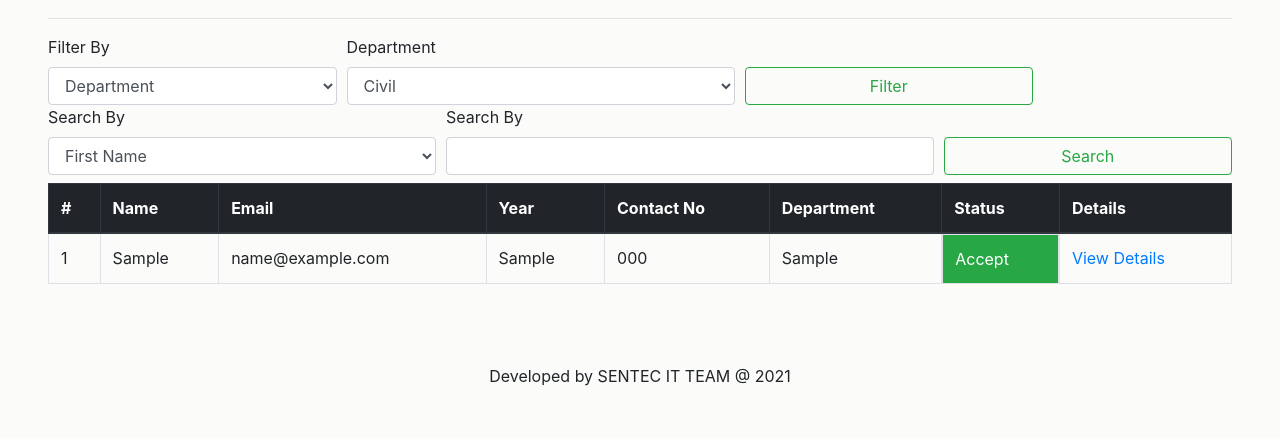
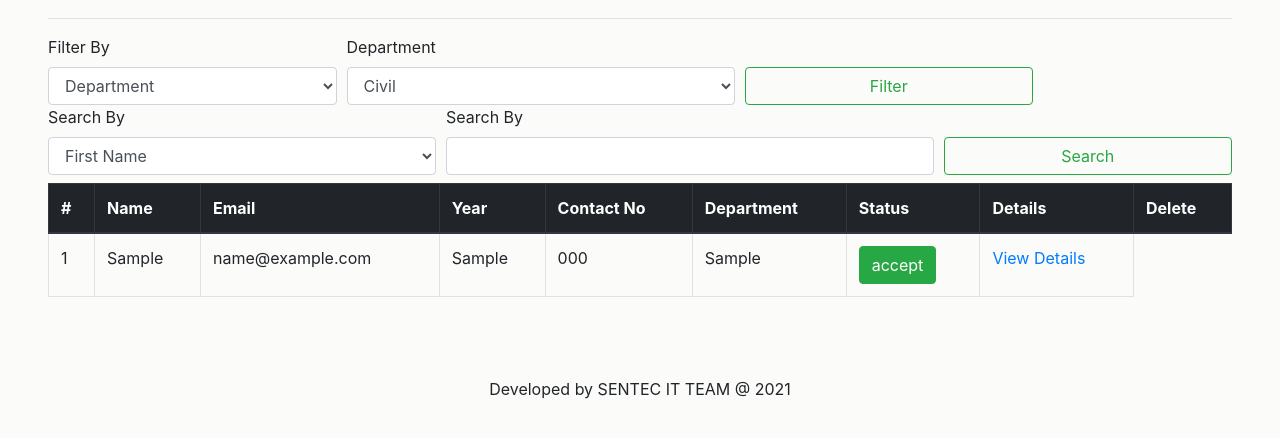
Before and after one commit to bilaltahseen/Sentec-Requirement-System, a Flask app: page /registrations in a window 1280 px wide. Shown: the part 149-587 px from the top of the page. Run offline with Flask 2, Linux system fonts and the light colour scheme; a user stored in the database is signed in; tables that the repository leaves empty hold one stand-in row (values such as "Sample post"); some libraries are stand-ins or nearby versions.

Commit message:
added Delete Button

```diff
--- a/main.py
+++ b/main.py
@@ -228,3 +228,17 @@ def statistics():
             return render_template('statistics.html')
     else:
         return redirect(url_for('auth.login'))
+
+
+@main.route('/delete', methods=['POST'])
+@login_required
+def delete():
+    if current_user.email == 'president@sentec.com':
+        email = request.form.get('email')
+        current_canidate = Canidates.query.filter_by(email=email).first()
+        db.session.delete(current_canidate)
+        db.session.commit()
+        flash(f'Candidate {email} deleted ', category='danger')
+        return redirect(url_for('main.registrations'))
+    else:
+        return redirect(url_for('auth.login'))
--- a/templates/registrations.html
+++ b/templates/registrations.html
@@ -129,6 +129,7 @@
             <th scope="col ">Department</th>
             <th scope="col ">Status</th>
             <th scope="col ">Details</th>
+            <th scope="col ">Delete</th>
           </tr>
         </thead>
         <tbody>
@@ -141,13 +142,13 @@
             <td>{{registarions.phone_number}}</td>
             <td>{{registarions.department}}</td>
             {% if registarions.status == 'pending'%}
-            <td class="text-white text-capitalize d-block bg-info">{{registarions.status}}</td>
+            <td><button  class="btn btn-info" style="pointer-events: none;">{{registarions.status}}</button></td>
             {% elif registarions.status == 'hold'%}
-            <td class="text-white text-capitalize d-block bg-primary">{{registarions.status}}</td>
+            <td><button  class="btn btn-primary" style="pointer-events: none;">{{registarions.status}}</button></td>
             {% elif registarions.status == 'accept'%}
-            <td class="text-white text-capitalize d-block bg-success">{{registarions.status}}</td>
+            <td><button  class="btn btn-success" style="pointer-events: none;">{{registarions.status}}</button></td>
             {% else%}
-            <td class="text-white text-capitalize d-block bg-danger">{{registarions.status}}</td>
+            <td><button  class="btn btn-danger" style="pointer-events: none;">{{registarions.status}}</button></td>
             {%endif%}
 
             <td>
@@ -156,6 +157,16 @@
                 >View Details</a
               >
             </td>
+            {% if current_user.email == "president@sentec.com" %}
+
+              <td>
+                <form action="{{ url_for('main.delete') }}" method="POST">
+                <input name="email" hidden  value={{registarions.email}}></input>
+                <input class="form-control btn btn-outline-danger" type='submit' value="X"/>
+
+            </form>
+          </td>
+            {% endif %}
           </tr>
           {% endfor %}
         </tbody>
```
Also changed, not shown: 1 other file.
